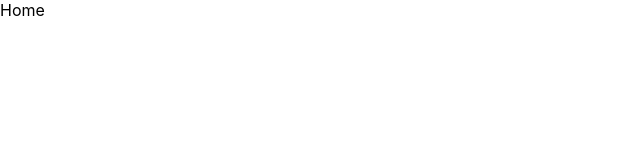
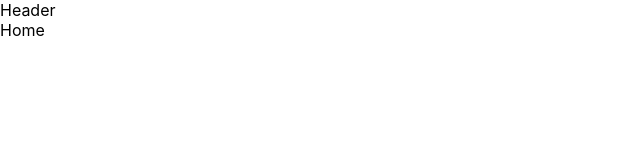
Before and after one commit to manuimfeld/react-redsocial, a React (Create React App) app: page /inicio in a window 1280 px wide. Shown: the top 160 px of the page, without its empty margins (0-640 px from the left). Built offline with nearby package versions, Linux system fonts and the light colour scheme.

Commit message:
Insert Header component in PrincipalRouter

```diff
--- a/src/routers/PrincipalRouter.js
+++ b/src/routers/PrincipalRouter.js
@@ -2,10 +2,12 @@ import React from "react";
 import { BrowserRouter, Routes, Route } from "react-router-dom";
 import Login from "../components/Login";
 import Home from "../components/Home";
+import Header from "../components/Header";
 
 const PrincipalRouter = () => {
   return (
     <BrowserRouter>
+      <Header />
       <Routes>
         <Route path="/" element={<Login />} />
         <Route path="/inicio" element={<Home />} />
```
